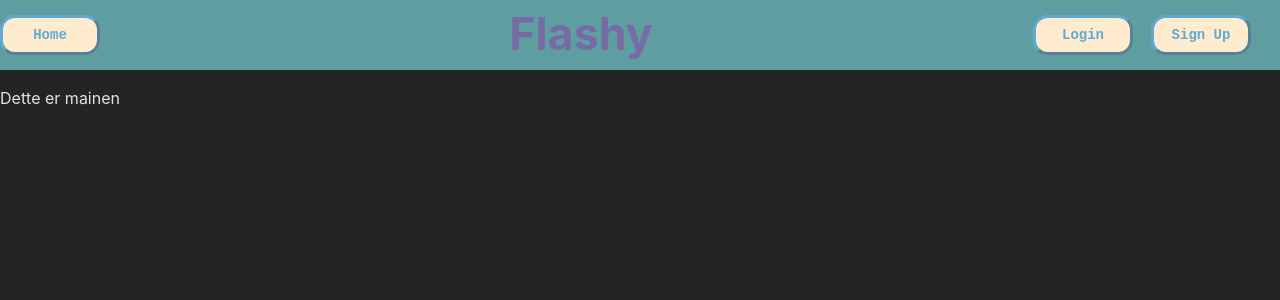
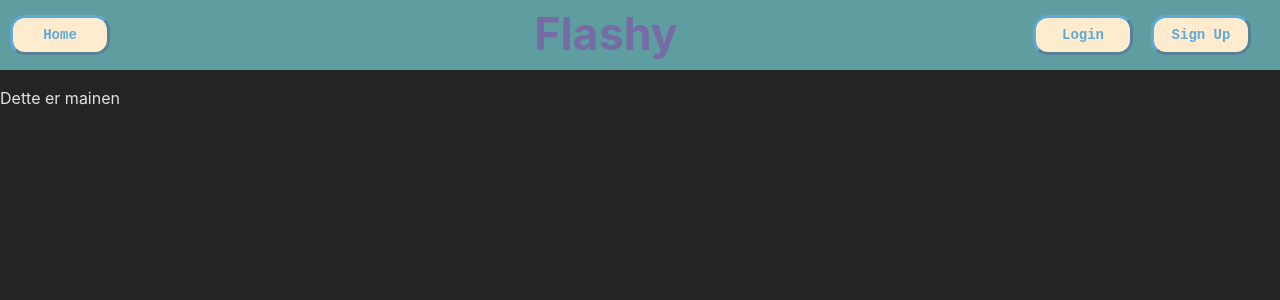
Before and after one commit to kaisaol/flashyLearning, a React (Vite) app in the folder Client/: page / in a window 1280 px wide. Shown: the top 300 px of the page. Built offline with nearby package versions, Linux system fonts and the light colour scheme.

Commit message:
Bare småjusteringer

```diff
--- a/Client/src/styles/App.css
+++ b/Client/src/styles/App.css
@@ -24,7 +24,7 @@
 
 .webName {
   font-size: 280%;
-  padding-left: 18px;
+  padding-left: 58px;
 
 
   color: #9d21b067
@@ -42,3 +42,7 @@
 .SignInButton{
   padding-inline: 9px;
 }
+
+.HomeButton{
+  margin-left: 10px;
+}
```
